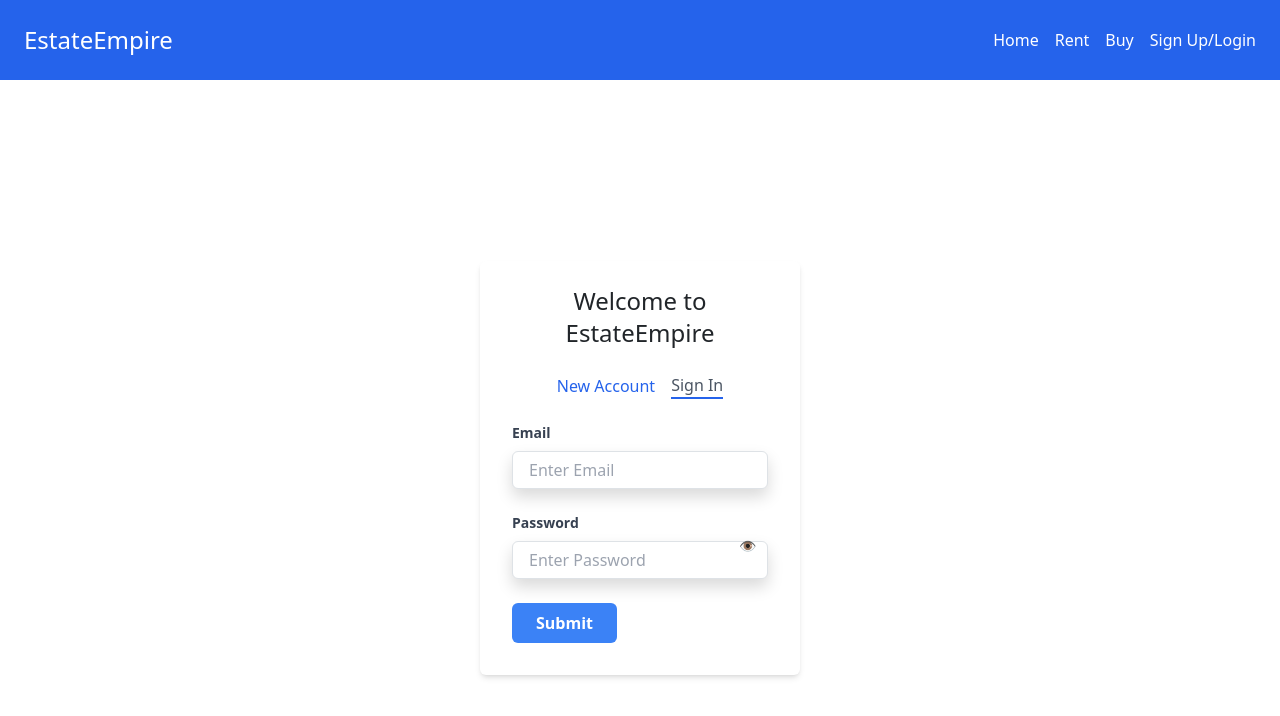
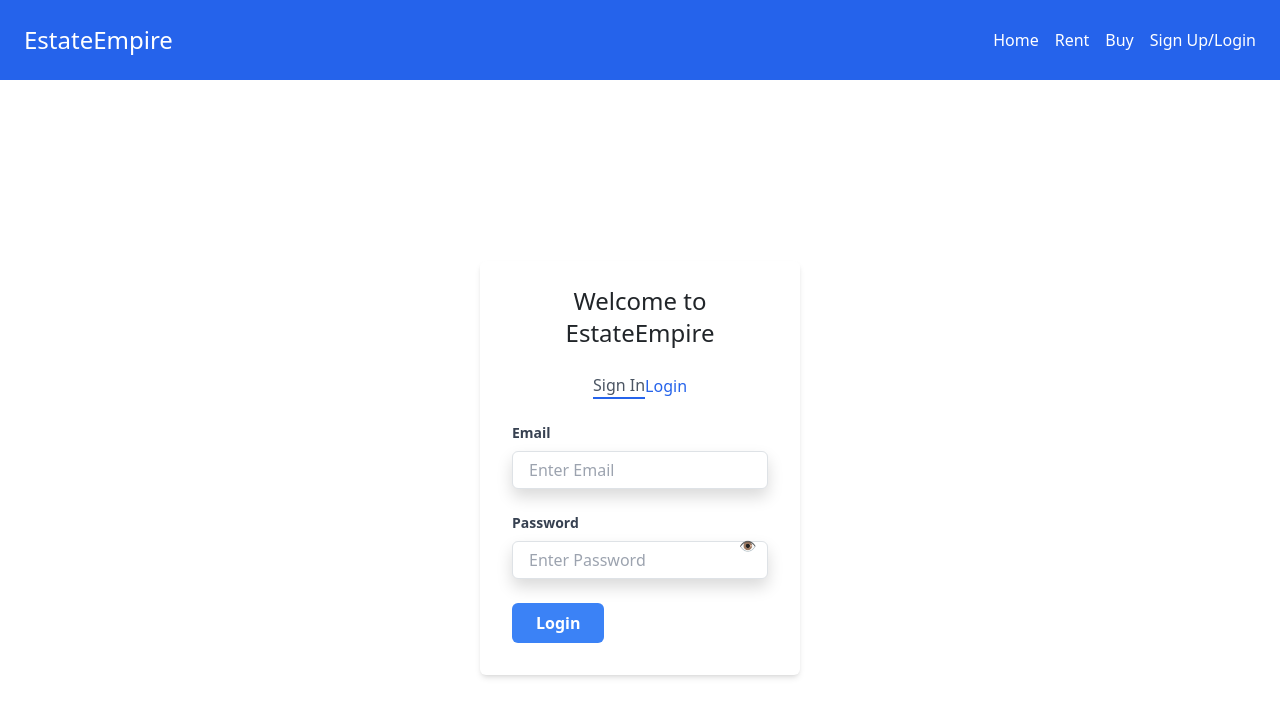
Before and after one commit to Eman-01/EstateEmpire-frontend, a React (Vite) app: page / in a window 1280 px wide. Shown: the top 716 px of the page. Built offline with nearby package versions, Linux system fonts and the light colour scheme.

Commit message:
moved the sign/login to components

```diff
--- a/src/App.jsx
+++ b/src/App.jsx
@@ -1,8 +1,8 @@
 import React, { useState } from 'react';
 import { BrowserRouter as Router, Routes, Route, useNavigate } from 'react-router-dom';
 import Navbar from './components/Navbar';
-import Login from './pages/Login';
-import Signup from './pages/Signup';
+import Login from './components/Login';
+import Signup from './components/Signup';
 
 const App = () => {
   const [isLoggedIn, setIsLoggedIn] = useState(false);
--- a/src/pages/Login.jsx
+++ b/src/components/Login.jsx
@@ -20,8 +20,8 @@ const Login = ({ onLogin }) => {
         <form onSubmit={handleSubmit} className="bg-white shadow-md rounded px-8 pt-6 pb-8 mb-4">
           <h2 className="mb-4 text-center text-2xl">Welcome to EstateEmpire</h2>
           <div className="flex justify-center mb-4">
-            <button onClick={() => navigate('/signup')} className="mr-4 text-blue-600">New Account</button>
-            <button className="text-gray-600 border-b-2 border-blue-600">Sign In</button>
+            <button type="button" onClick={() => navigate('/signup')} className="text-gray-600 border-b-2 border-blue-600">Sign In</button>
+            <button type="button" onClick={() => navigate('/login')} className="text-blue-600">Login</button>
           </div>
           <div className="mb-4">
             <label className="block text-gray-700 text-sm font-bold mb-2">Email</label>
@@ -33,7 +33,7 @@ const Login = ({ onLogin }) => {
               placeholder="Enter Email"
             />
           </div>
-          <div className="mb-6 relative">
+          <div className="mb-4 relative">
             <label className="block text-gray-700 text-sm font-bold mb-2">Password</label>
             <input
               type={showPassword ? 'text' : 'password'}
@@ -48,7 +48,7 @@ const Login = ({ onLogin }) => {
           </div>
           <div className="flex items-center justify-between">
             <button type="submit" className="bg-blue-500 hover:bg-blue-700 text-white font-bold py-2 px-4 rounded focus:outline-none focus:shadow-outline">
-              Submit
+              Login
             </button>
           </div>
         </form>
--- a/src/pages/Signup.jsx
+++ b/src/components/Signup.jsx
@@ -10,12 +10,12 @@ const Signup = ({ onSignup }) => {
   const navigate = useNavigate();
 
   const validateEmail = (email) => {
-    const re = /\S+@\S+\.\S+/;
+    const re = /^[^\s@]+@[^\s@]+\.[^\s@]+$/;
     return re.test(email);
   };
 
   const validatePassword = (password) => {
-    const re = /^(?=.*[a-z])(?=.*[A-Z])(?=.*\d)(?=.*[@$!%*?&])[A-Za-z\d@$!%*?&]{8,15}$/;
+    const re = /^(?=.*[a-z])(?=.*[A-Z])(?=.*\d)(?=.*[@$!%*?&])[A-Za-z\d@$!%*?&]{8,}$/;
     return re.test(password);
   };
 
@@ -33,7 +33,7 @@ const Signup = ({ onSignup }) => {
       alert('Passwords do not match');
       return;
     }
-
+    // Add signup logic here
     onSignup(email);
     navigate('/');
   };
@@ -44,8 +44,8 @@ const Signup = ({ onSignup }) => {
         <form onSubmit={handleSubmit} className="bg-white shadow-md rounded px-8 pt-6 pb-8 mb-4">
           <h2 className="mb-4 text-center text-2xl">Welcome to EstateEmpire</h2>
           <div className="flex justify-center mb-4">
-            <button className="mr-4 text-gray-600 border-b-2 border-blue-600">New Account</button>
-            <button onClick={() => navigate('/login')} className="text-blue-600">Sign In</button>
+            <button type="button" className="mr-4 text-gray-600 border-b-2 border-blue-600">New Account</button>
+            <button type="button" onClick={() => navigate('/login')} className="text-blue-600">Sign In</button>
           </div>
           <div className="mb-4">
             <label className="block text-gray-700 text-sm font-bold mb-2">Email</label>
```
